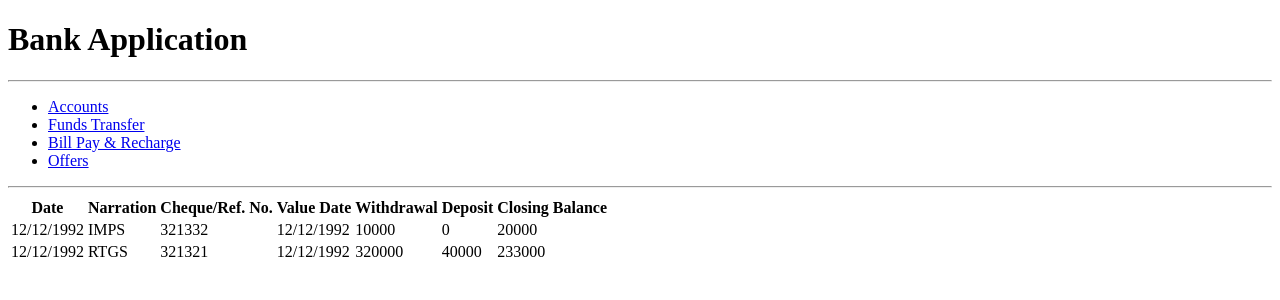
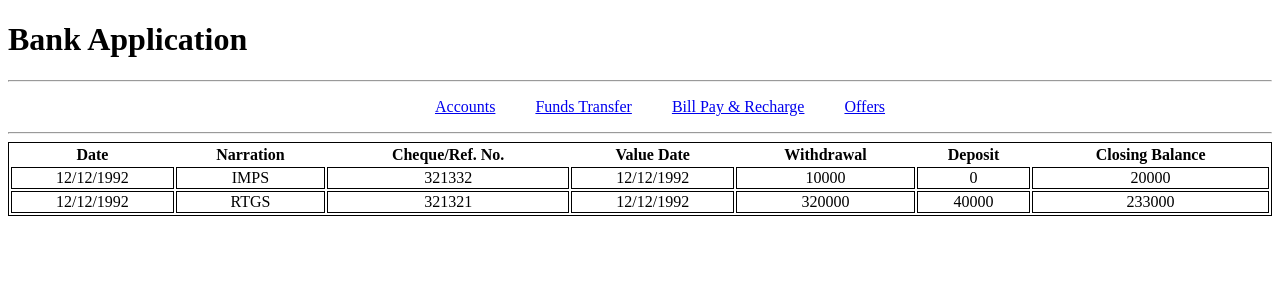
Before and after one commit to prateekinfi/angular-assignments, an Angular app in the folder day7/bank-app/: page /accounts in a window 1280 px wide. Shown: the top 300 px of the page. Built offline with nearby package versions, Linux system fonts and the light colour scheme.

Commit message:
ady 7 added

```diff
--- a/day7/bank-app/src/app/accounts/accounts.component.css
+++ b/day7/bank-app/src/app/accounts/accounts.component.css
@@ -0,0 +1,7 @@
+table , td {
+    border : 1px solid black;
+}
+.container-table{
+    text-align: center;
+    width: 100%;
+}
--- a/day7/bank-app/src/app/app.component.css
+++ b/day7/bank-app/src/app/app.component.css
@@ -0,0 +1,7 @@
+.nav-bar{
+    text-align: center;
+}
+li {
+    display: inline-block;
+    margin: 0px 20px;
+}
--- a/day7/bank-app/src/app/bill-pay-and-recharge/bill-pay-and-recharge.component.html
+++ b/day7/bank-app/src/app/bill-pay-and-recharge/bill-pay-and-recharge.component.html
@@ -1 +1,3 @@
-<p>bill-pay-and-recharge works!</p>
+<ul>
+    <li *ngFor="let item of billpayandrechargedata">{{item}}</li>
+</ul>
```
